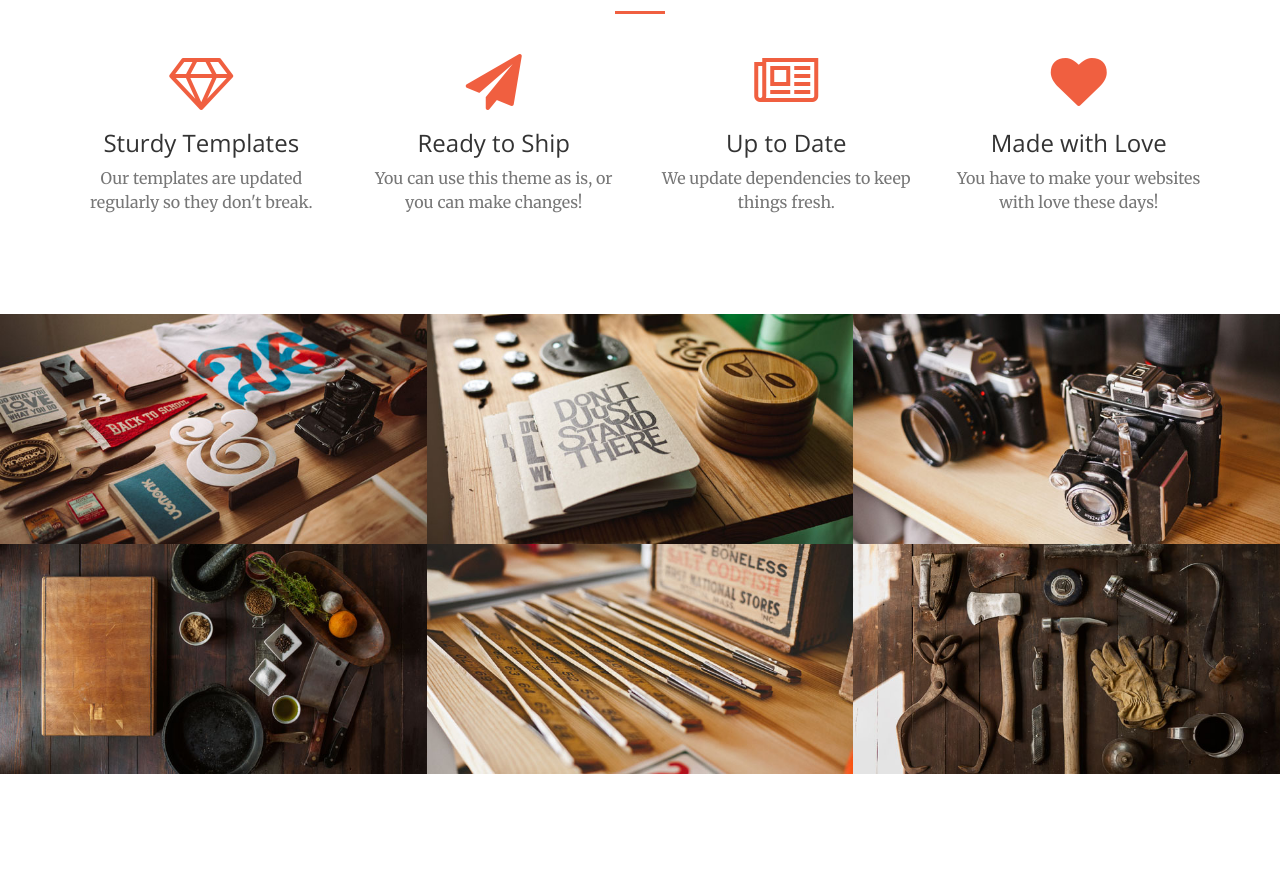
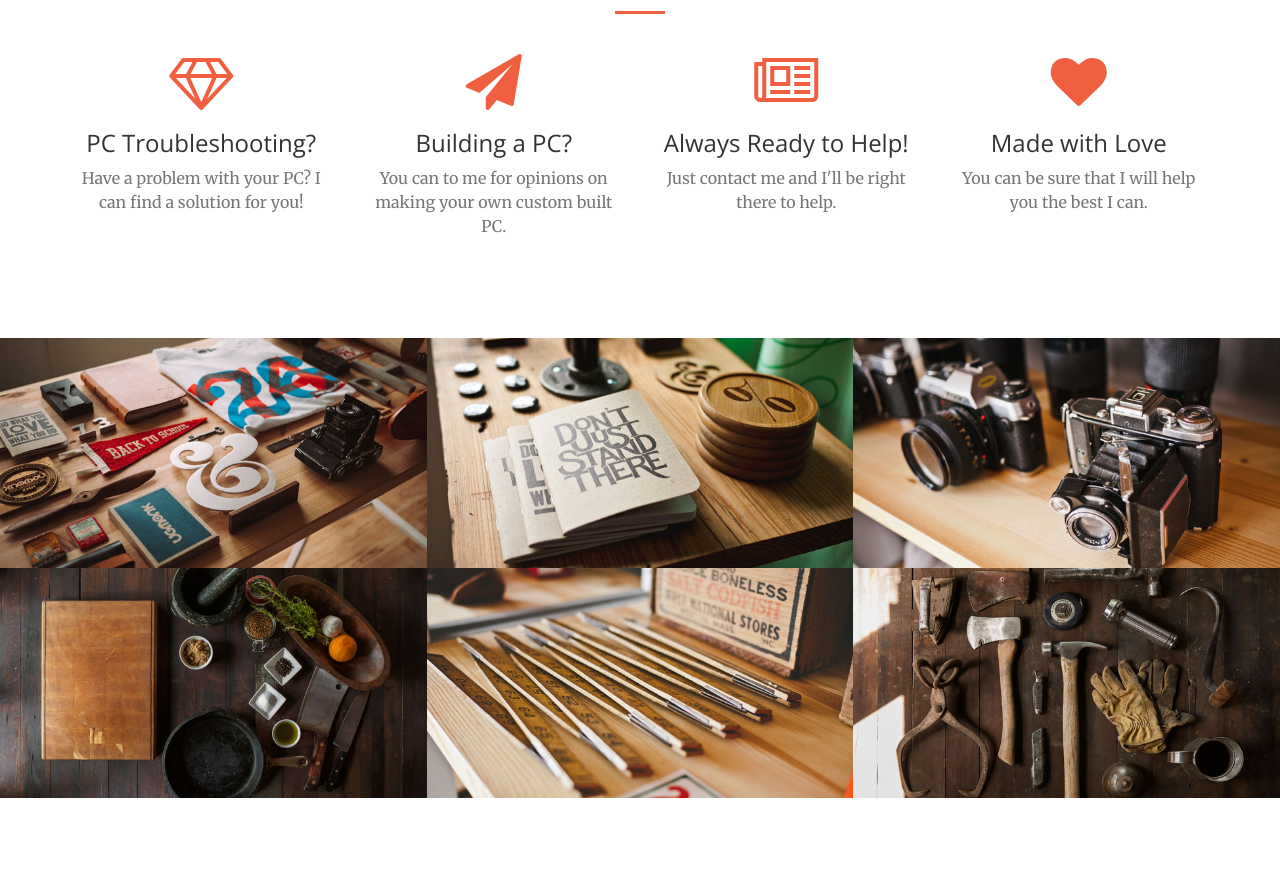
Before and after one commit to michaelAbrigos/MichaelAbrigos.github.io, a website: page index.html in a window 1280 px wide. Shown: the part 1360-2231 px from the top of the page. Drawn offline with nearby package versions, Linux system fonts and the light colour scheme.

Commit message:
Change service content

```diff
--- a/index.html
+++ b/index.html
@@ -13,7 +13,7 @@
 
     <!-- Bootstrap Core CSS -->
     <link href="vendor/bootstrap/css/bootstrap.min.css" rel="stylesheet">
-    <link rel="icon"  href="img/favicon.ico">
+    <link rel="icon" href="img/favicon.ico">
     <!-- Custom Fonts -->
     <link href="vendor/font-awesome/css/font-awesome.min.css" rel="stylesheet" type="text/css">
     <link href='https://fonts.googleapis.com/css?family=Open+Sans:300italic,400italic,600italic,700italic,800italic,400,300,600,700,800' rel='stylesheet' type='text/css'>
@@ -106,29 +106,29 @@
                 <div class="col-lg-3 col-md-6 text-center">
                     <div class="service-box">
                         <i class="fa fa-4x fa-diamond text-primary sr-icons"></i>
-                        <h3>Sturdy Templates</h3>
-                        <p class="text-muted">Our templates are updated regularly so they don't break.</p>
+                        <h3>PC Troubleshooting?</h3>
+                        <p class="text-muted">Have a problem with your PC? I can find a solution for you!</p>
                     </div>
                 </div>
                 <div class="col-lg-3 col-md-6 text-center">
                     <div class="service-box">
                         <i class="fa fa-4x fa-paper-plane text-primary sr-icons"></i>
-                        <h3>Ready to Ship</h3>
-                        <p class="text-muted">You can use this theme as is, or you can make changes!</p>
+                        <h3>Building a PC?</h3>
+                        <p class="text-muted">You can to me for opinions on making your own custom built PC.</p>
                     </div>
                 </div>
                 <div class="col-lg-3 col-md-6 text-center">
                     <div class="service-box">
                         <i class="fa fa-4x fa-newspaper-o text-primary sr-icons"></i>
-                        <h3>Up to Date</h3>
-                        <p class="text-muted">We update dependencies to keep things fresh.</p>
+                        <h3>Always Ready to Help!</h3>
+                        <p class="text-muted">Just contact me and I'll be right there to help.</p>
                     </div>
                 </div>
                 <div class="col-lg-3 col-md-6 text-center">
                     <div class="service-box">
                         <i class="fa fa-4x fa-heart text-primary sr-icons"></i>
                         <h3>Made with Love</h3>
-                        <p class="text-muted">You have to make your websites with love these days!</p>
+                        <p class="text-muted">You can be sure that I will help you the best I can.</p>
                     </div>
                 </div>
             </div>
```
